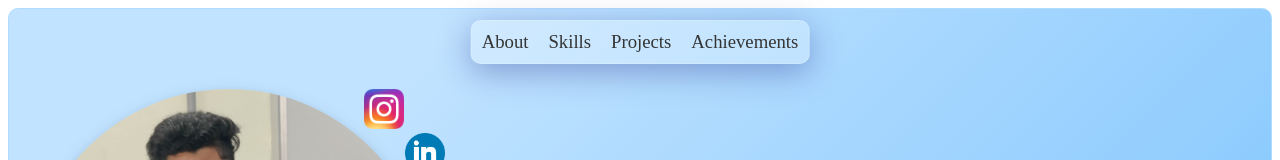
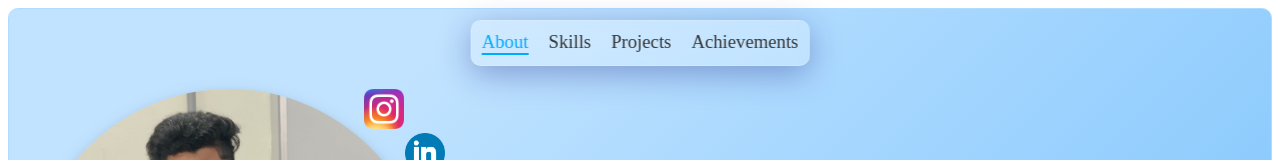
Before and after one commit to nagaraja6050266/itzinr-portfolio, a React (Vite) app in the folder Frontend/: page / in a window 1280 px wide. Shown: the top 160 px of the page. Built offline with nearby package versions, Linux system fonts and the light colour scheme.

Commit message:
css chatgpt

```diff
--- a/Frontend/src/Navbar.jsx
+++ b/Frontend/src/Navbar.jsx
@@ -1,4 +1,36 @@
+import { useEffect } from 'react';
+
 function Navbar() {
+    useEffect(() => {
+        const handleScroll = () => {
+            const sections = document.querySelectorAll("section");
+            const navItems = document.querySelectorAll(".nav-bar-item h3");
+
+            let currentSectionIndex = sections.length - 1;
+
+            for (let i = sections.length - 1; i >= 0; i--) {
+                if (window.scrollY + 50 >= sections[i].offsetTop) {
+                    currentSectionIndex = i;
+                    break;
+                }
+            }
+
+            navItems.forEach((navItem, index) => {
+                if (index === currentSectionIndex) {
+                    navItem.classList.add("active");
+                } else {
+                    navItem.classList.remove("active");
+                }
+            });
+        };
+
+        window.addEventListener("scroll", handleScroll);
+
+        return () => {
+            window.removeEventListener("scroll", handleScroll);
+        };
+    }, []);
+
     return (
         <div className="nav-bar">
             <a href="#about">
@@ -24,4 +56,5 @@ function Navbar() {
         </div>
     );
 }
+
 export default Navbar;
--- a/Frontend/src/index.css
+++ b/Frontend/src/index.css
@@ -9,11 +9,24 @@ a{
   text-decoration: none;
 }
 
+.nav-bar h3 {
+  margin-top: 0;
+  margin-bottom: 0;
+  color: rgb(52, 52, 52);
+  transition: color 300ms, border-bottom 300ms;
+}
+
+.nav-bar h3:hover,
+.nav-bar h3.active {
+  color: rgb(0, 170, 255); /* Change to your desired UI color */
+  border-bottom: 2px solid rgb(0, 170, 255); /* Change to your desired UI color */
+}
+
 .nav-bar {
   top: 0;
   background: rgba(255,255,255,0.25);
   box-shadow: 0 8px 32px rgba(31,38,135,0.37);
-  -webkit-backdrop-filter: blur(20px);
+  backdrop-filter: blur(10px);
   padding: 10px;
   border-radius: 10px;
   border: 1px solid rgba(255,255,255,0.18);
@@ -29,16 +42,7 @@ a{
   z-index: 1;
 }
 
-.nav-bar h3 {
-  margin-top: 0;
-  margin-bottom: 0;
-  color: rgb(52, 52, 52);
-  transition: 300ms;
-}
 
-.nav-bar h3:hover{
-  color: black;
-}
 
 .insta-icon{
   margin-right: 10px;
```
